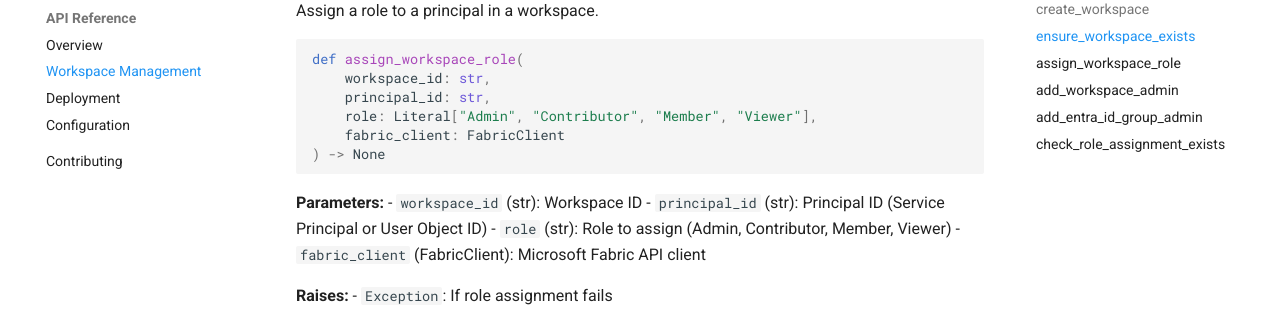
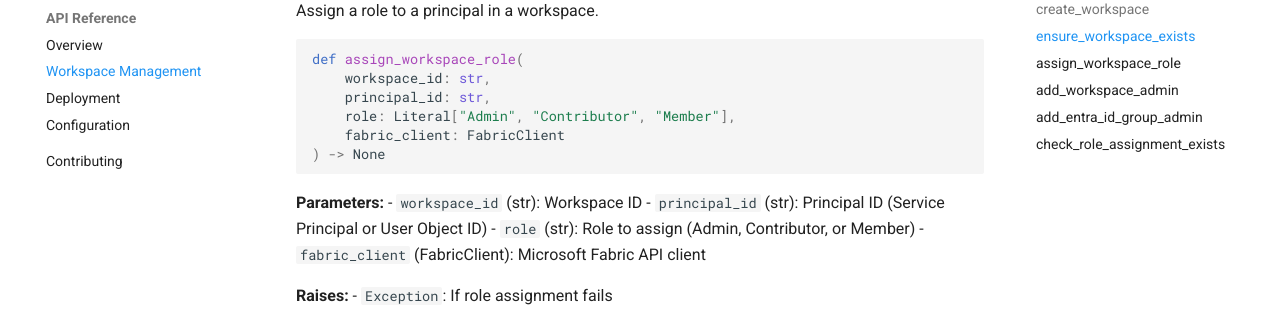
Before and after one commit to dc-floriangaerner/fabric-orchestrator, an MkDocs documentation site: the page built from docs/api/workspace-management.md, in a window 1280 px wide and 900 px high, scrolled down 2045 px. Shown: the part 153-480 px from the top of the window. Built offline with MkDocs 1.6.1 and Material for MkDocs 9.7.7, drawn with Linux system fonts in a browser that asks for light colours; comment, search, counter and statistics services are not loaded.

Commit message:
Fix documentation and workflow permissions based on code review
Co-authored-by: dc-floriangaerner <240467132+dc-floriangaerner@users.noreply.github.com>

````diff
--- a/docs/api/workspace-management.md
+++ b/docs/api/workspace-management.md
@@ -116,7 +116,7 @@ Assign a role to a principal in a workspace.
 def assign_workspace_role(
     workspace_id: str,
     principal_id: str,
-    role: Literal["Admin", "Contributor", "Member", "Viewer"],
+    role: Literal["Admin", "Contributor", "Member"],
     fabric_client: FabricClient
 ) -> None
 ```
@@ -124,7 +124,7 @@ def assign_workspace_role(
 **Parameters:**
 - `workspace_id` (str): Workspace ID
 - `principal_id` (str): Principal ID (Service Principal or User Object ID)
-- `role` (str): Role to assign (Admin, Contributor, Member, Viewer)
+- `role` (str): Role to assign (Admin, Contributor, or Member)
 - `fabric_client` (FabricClient): Microsoft Fabric API client
 
 **Raises:**
````
Also changed, not shown: 1 other file.
